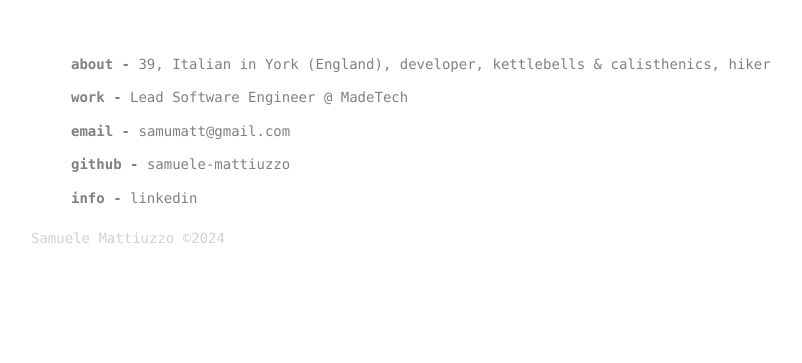
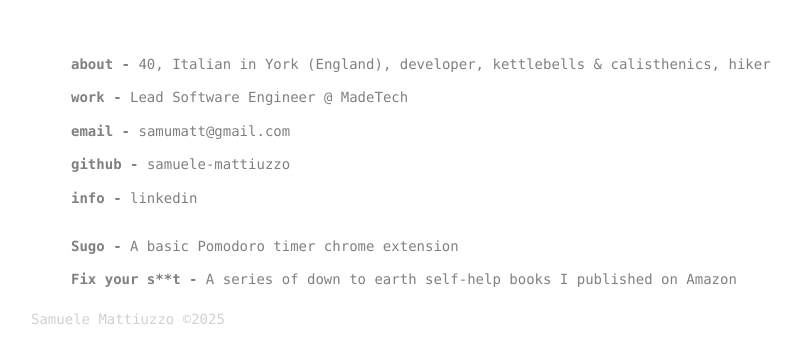
Before and after one commit to samuele-mattiuzzo/samuele-mattiuzzo.github.io, a plain HTML site: page index.html in a window 1280 px wide. Shown: the part 133-496 px from the top of the page, without its empty margins (77-879 px from the left). Drawn offline with Linux system fonts and the light colour scheme.

Commit message:
Update index.html

```diff
--- a/index.html
+++ b/index.html
@@ -16,15 +16,21 @@
     <main>
     <h1>Samuele Mattiuzzo</h1>
     <ul>
-      <li><b>about -</b> 39, Italian in York (England), developer, kettlebells &amp; calisthenics, hiker</li>
+      <li><b>about -</b> 40, Italian in York (England), developer, kettlebells &amp; calisthenics, hiker</li>
       <li><b>work -</b> <a href="https://www.madetech.com/">Lead Software Engineer &#64; MadeTech</a></li>
       <li><b>email -</b> <a href="mailto:samumatt@gmail.com">samumatt@gmail.com</a></li>
       <li><b>github -</b> <a href="http://github.com/samuele-mattiuzzo">samuele-mattiuzzo</a></li>
-      <li><b>info -</b> <a href="https://www.linkedin.com/in/samuele-mattiuzzo-7b344932/">linkedin</a>
+      <li><b>info -</b> <a href="https://www.linkedin.com/in/samuele-mattiuzzo/">linkedin</a>
       </li>
     </ul>
 
-    <footer>Samuele Mattiuzzo &copy;2024</footer>
+    <ul>
+      <li><b><a href="">Sugo</a> -</b> A basic Pomodoro timer chrome extension</li>
+      <li><b><a href="">Fix your s**t</a> -</b> A series of down to earth self-help books I published on Amazon</li>
+      </li>
+    </ul>
+
+    <footer>Samuele Mattiuzzo &copy;2025</footer>
 
   </main>
 </body>
```
